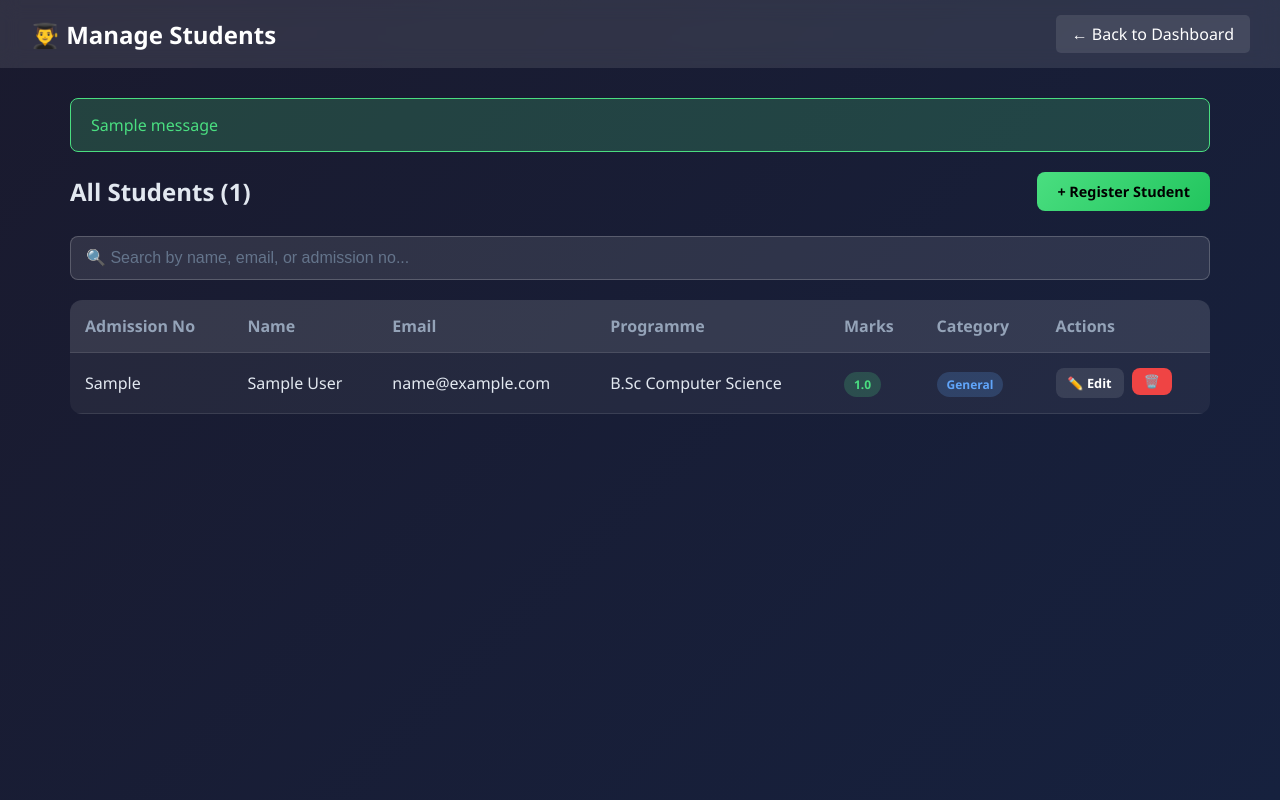
After one commit to apeiron447/cs-project, a Flask app: page /admin/students in a window 1280 px wide. The commit adds this page. Run offline with Flask 3, Linux system fonts and the light colour scheme; tables that the repository leaves empty hold one stand-in row (values such as "Sample post"); one stand-in notice (Sample message) is shown.

Commit message:
implement student management in admin view

```diff
--- a/app.py
+++ b/app.py
@@ -799,6 +799,91 @@ def admin_update_seat_matrix(course_id):
 
     return redirect(url_for("admin_seat_matrix", course_id=course_id))
 
+
+# ============================================
+# STUDENT MANAGEMENT
+# ============================================
+
+@app.route("/admin/students")
+def admin_students():
+    from services import StudentService
+    students = StudentService.get_all(db_session)
+    return render_template("students_list.html", students=students)
+
+
+@app.route("/admin/student/<int:student_id>/edit")
+def admin_edit_student(student_id):
+    from services import StudentService
+    student = StudentService.get_by_id(db_session, student_id)
+    if not student:
+        flash("Student not found", "error")
+        return redirect(url_for("admin_students"))
+    return render_template("edit_student.html", student=student)
+
+
+@app.route("/admin/student/<int:student_id>/update", methods=["POST"])
+def admin_update_student(student_id):
+    from services import StudentService
+    from werkzeug.security import generate_password_hash
+    from models import ReservationCategory
+
+    student = StudentService.get_by_id(db_session, student_id)
+    if not student:
+        flash("Student not found", "error")
+        return redirect(url_for("admin_students"))
+
+    try:
+        student.admission_no = request.form.get("admission_no")
+        student.roll_no = request.form.get("roll_no")
+        student.name = request.form.get("name")
+        student.email = request.form.get("email")
+        student.contact_no = request.form.get("contact_no")
+        student.qualifying_marks = float(request.form.get("qualifying_marks", 0))
+
+        category = request.form.get("reservation_category")
+        category_map = {
+            "General": ReservationCategory.GENERAL,
+            "EWS": ReservationCategory.EWS,
+            "OBC": ReservationCategory.OBC,
+            "SC": ReservationCategory.SC,
+            "ST": ReservationCategory.ST,
+        }
+        student.reservation_category = category_map.get(category, ReservationCategory.GENERAL)
+
+        # Update password if provided
+        password = request.form.get("password")
+        if password:
+            student.password_hash = generate_password_hash(password)
+
+        db_session.commit()
+        flash("Student updated successfully!", "success")
+    except Exception as e:
+        flash(f"Error: {str(e)}", "error")
+
+    return redirect(url_for("admin_students"))
+
+
+@app.route("/admin/student/delete", methods=["POST"])
+def admin_delete_student():
+    from services import StudentService
+
+    student_id = request.form.get("student_id")
+    if not student_id:
+        flash("Student ID required", "error")
+        return redirect(url_for("admin_students"))
+
+    try:
+        success = StudentService.delete(db_session, int(student_id))
+        if success:
+            flash("Student deleted successfully", "success")
+        else:
+            flash("Student not found", "error")
+    except Exception as e:
+        flash(f"Error: {str(e)}", "error")
+
+    return redirect(url_for("admin_students"))
+
+
 @app.route("/admin/allocation-report/<int:batch_id>")
 def admin_allocation_report(batch_id):
     from services import AllocationService, BatchService
--- a/templates/admin_dashboard.html
+++ b/templates/admin_dashboard.html
@@ -436,6 +436,7 @@
             <h2>⚡ Quick Actions</h2>
             <div class="btn-group">
                 <a href="{{ url_for('admin_courses') }}" class="btn btn-primary">📚 Manage Courses</a>
+                <a href="{{ url_for('admin_students') }}" class="btn btn-primary">👨‍🎓 Manage Students</a>
                 <a href="{{ url_for('department_form') }}" class="btn btn-secondary">+ Department</a>
                 <a href="{{ url_for('programme_form') }}" class="btn btn-secondary">+ Programme</a>
                 <a href="{{ url_for('add_batch_form') }}" class="btn btn-secondary">+ Batch</a>
--- /dev/null
+++ b/templates/students_list.html
@@ -0,0 +1,309 @@
+<!DOCTYPE html>
+<html lang="en">
+
+<head>
+    <meta charset="UTF-8">
+    <meta name="viewport" content="width=device-width, initial-scale=1.0">
+    <title>Manage Students</title>
+    <style>
+        * {
+            box-sizing: border-box;
+            margin: 0;
+            padding: 0;
+        }
+
+        body {
+            font-family: 'Segoe UI', sans-serif;
+            background: linear-gradient(135deg, #1a1a2e 0%, #16213e 100%);
+            min-height: 100vh;
+            color: #fff;
+        }
+
+        .navbar {
+            background: rgba(255, 255, 255, 0.1);
+            padding: 15px 30px;
+            display: flex;
+            justify-content: space-between;
+            align-items: center;
+            backdrop-filter: blur(10px);
+        }
+
+        .navbar h1 {
+            font-size: 1.5rem;
+        }
+
+        .navbar a {
+            color: #fff;
+            text-decoration: none;
+            padding: 8px 16px;
+            border-radius: 5px;
+            background: rgba(255, 255, 255, 0.1);
+        }
+
+        .container {
+            max-width: 1200px;
+            margin: 0 auto;
+            padding: 30px;
+        }
+
+        .header {
+            display: flex;
+            justify-content: space-between;
+            align-items: center;
+            margin-bottom: 25px;
+            flex-wrap: wrap;
+            gap: 15px;
+        }
+
+        .header h2 {
+            color: #e2e8f0;
+        }
+
+        .btn {
+            padding: 10px 20px;
+            border: none;
+            border-radius: 8px;
+            cursor: pointer;
+            font-weight: 600;
+            text-decoration: none;
+            display: inline-block;
+            transition: all 0.3s;
+            font-size: 0.9rem;
+        }
+
+        .btn-primary {
+            background: linear-gradient(135deg, #4ade80, #22c55e);
+            color: #000;
+        }
+
+        .btn-secondary {
+            background: rgba(255, 255, 255, 0.1);
+            color: #fff;
+        }
+
+        .btn-danger {
+            background: #ef4444;
+            color: #fff;
+        }
+
+        .btn-sm {
+            padding: 6px 12px;
+            font-size: 0.8rem;
+        }
+
+        .alert {
+            padding: 15px 20px;
+            border-radius: 8px;
+            margin-bottom: 20px;
+        }
+
+        .alert-success {
+            background: rgba(74, 222, 128, 0.2);
+            border: 1px solid #4ade80;
+            color: #4ade80;
+        }
+
+        .alert-error {
+            background: rgba(239, 68, 68, 0.2);
+            border: 1px solid #ef4444;
+            color: #ef4444;
+        }
+
+        .search-box {
+            display: flex;
+            gap: 10px;
+            margin-bottom: 20px;
+        }
+
+        .search-box input {
+            flex: 1;
+            padding: 12px 15px;
+            border: 1px solid rgba(255, 255, 255, 0.2);
+            border-radius: 8px;
+            background: rgba(255, 255, 255, 0.1);
+            color: #fff;
+            font-size: 1rem;
+        }
+
+        .search-box input::placeholder {
+            color: #64748b;
+        }
+
+        .table-container {
+            background: rgba(255, 255, 255, 0.05);
+            border-radius: 12px;
+            overflow: hidden;
+        }
+
+        table {
+            width: 100%;
+            border-collapse: collapse;
+        }
+
+        th,
+        td {
+            padding: 15px;
+            text-align: left;
+            border-bottom: 1px solid rgba(255, 255, 255, 0.1);
+        }
+
+        th {
+            background: rgba(255, 255, 255, 0.08);
+            color: #94a3b8;
+            font-weight: 600;
+        }
+
+        td {
+            color: #e2e8f0;
+        }
+
+        tr:hover {
+            background: rgba(255, 255, 255, 0.03);
+        }
+
+        .badge {
+            padding: 4px 10px;
+            border-radius: 15px;
+            font-size: 0.75rem;
+            font-weight: 600;
+        }
+
+        .badge-success {
+            background: rgba(74, 222, 128, 0.2);
+            color: #4ade80;
+        }
+
+        .badge-info {
+            background: rgba(96, 165, 250, 0.2);
+            color: #60a5fa;
+        }
+
+        .badge-warning {
+            background: rgba(245, 158, 11, 0.2);
+            color: #f59e0b;
+        }
+
+        .actions {
+            display: flex;
+            gap: 8px;
+        }
+
+        .empty-state {
+            text-align: center;
+            padding: 50px;
+            color: #94a3b8;
+        }
+
+        .pagination {
+            display: flex;
+            justify-content: center;
+            gap: 10px;
+            margin-top: 20px;
+        }
+
+        .pagination a {
+            padding: 8px 15px;
+            background: rgba(255, 255, 255, 0.1);
+            color: #fff;
+            text-decoration: none;
+            border-radius: 5px;
+        }
+
+        .pagination a.active {
+            background: #4ade80;
+            color: #000;
+        }
+    </style>
+</head>
+
+<body>
+
+    <nav class="navbar">
+        <h1>👨‍🎓 Manage Students</h1>
+        <a href="{{ url_for('admin_dashboard') }}">← Back to Dashboard</a>
+    </nav>
+
+    <div class="container">
+        {% with messages = get_flashed_messages(with_categories=true) %}
+        {% if messages %}
+        {% for category, message in messages %}
+        <div class="alert alert-{{ category }}">{{ message }}</div>
+        {% endfor %}
+        {% endif %}
+        {% endwith %}
+
+        <div class="header">
+            <h2>All Students ({{ students|length }})</h2>
+            <a href="{{ url_for('student_form') }}" class="btn btn-primary">+ Register Student</a>
+        </div>
+
+        <div class="search-box">
+            <input type="text" id="search" placeholder="🔍 Search by name, email, or admission no..."
+                onkeyup="filterTable()">
+        </div>
+
+        {% if students %}
+        <div class="table-container">
+            <table id="students-table">
+                <thead>
+                    <tr>
+                        <th>Admission No</th>
+                        <th>Name</th>
+                        <th>Email</th>
+                        <th>Programme</th>
+                        <th>Marks</th>
+                        <th>Category</th>
+                        <th>Actions</th>
+                    </tr>
+                </thead>
+                <tbody>
+                    {% for student in students %}
+                    <tr>
+                        <td>{{ student.admission_no }}</td>
+                        <td>{{ student.name }}</td>
+                        <td>{{ student.email }}</td>
+                        <td>{{ student.programme.name if student.programme else 'N/A' }}</td>
+                        <td><span class="badge badge-success">{{ student.qualifying_marks }}</span></td>
+                        <td><span class="badge badge-info">{{ student.reservation_category.value if
+                                student.reservation_category else 'General' }}</span></td>
+                        <td>
+                            <div class="actions">
+                                <a href="{{ url_for('admin_edit_student', student_id=student.id) }}"
+                                    class="btn btn-secondary btn-sm">✏️ Edit</a>
+                                <form action="{{ url_for('admin_delete_student') }}" method="POST"
+                                    style="display:inline;">
+                                    <input type="hidden" name="student_id" value="{{ student.id }}">
+                                    <button type="submit" class="btn btn-danger btn-sm"
+                                        onclick="return confirm('Delete this student? This cannot be undone.')">🗑️</button>
+                                </form>
+                            </div>
+                        </td>
+                    </tr>
+                    {% endfor %}
+                </tbody>
+            </table>
+        </div>
+        {% else %}
+        <div class="empty-state">
+            <p>No students registered yet.</p>
+            <a href="{{ url_for('student_form') }}" class="btn btn-primary" style="margin-top: 15px;">Register First
+                Student</a>
+        </div>
+        {% endif %}
+    </div>
+
+    <script>
+        function filterTable() {
+            const query = document.getElementById('search').value.toLowerCase();
+            const rows = document.querySelectorAll('#students-table tbody tr');
+
+            rows.forEach(row => {
+                const text = row.textContent.toLowerCase();
+                row.style.display = text.includes(query) ? '' : 'none';
+            });
+        }
+    </script>
+
+</body>
+
+</html>
```
Also changed, not shown: templates/edit_student.html (added, +222 -0 lines).
